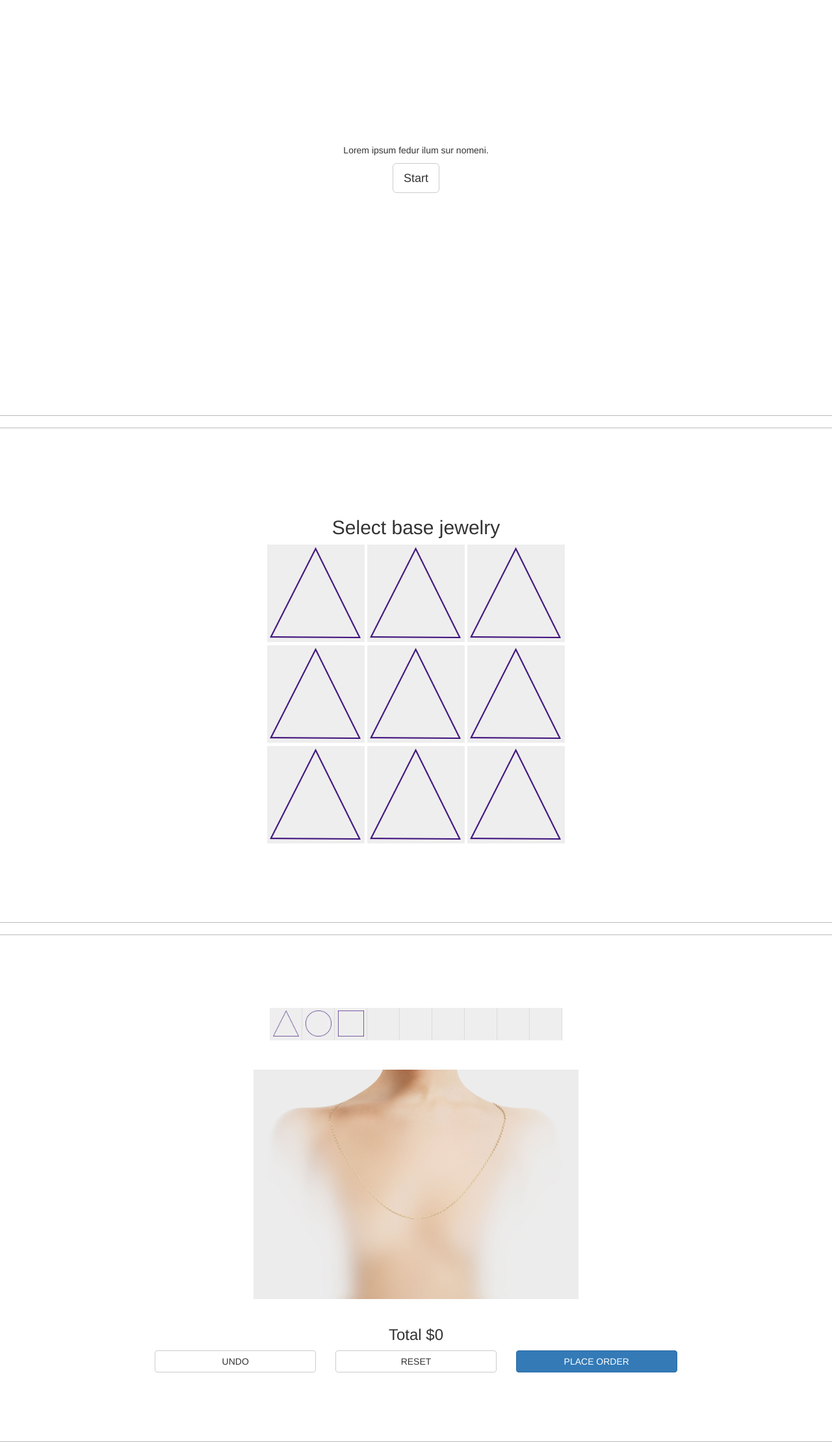
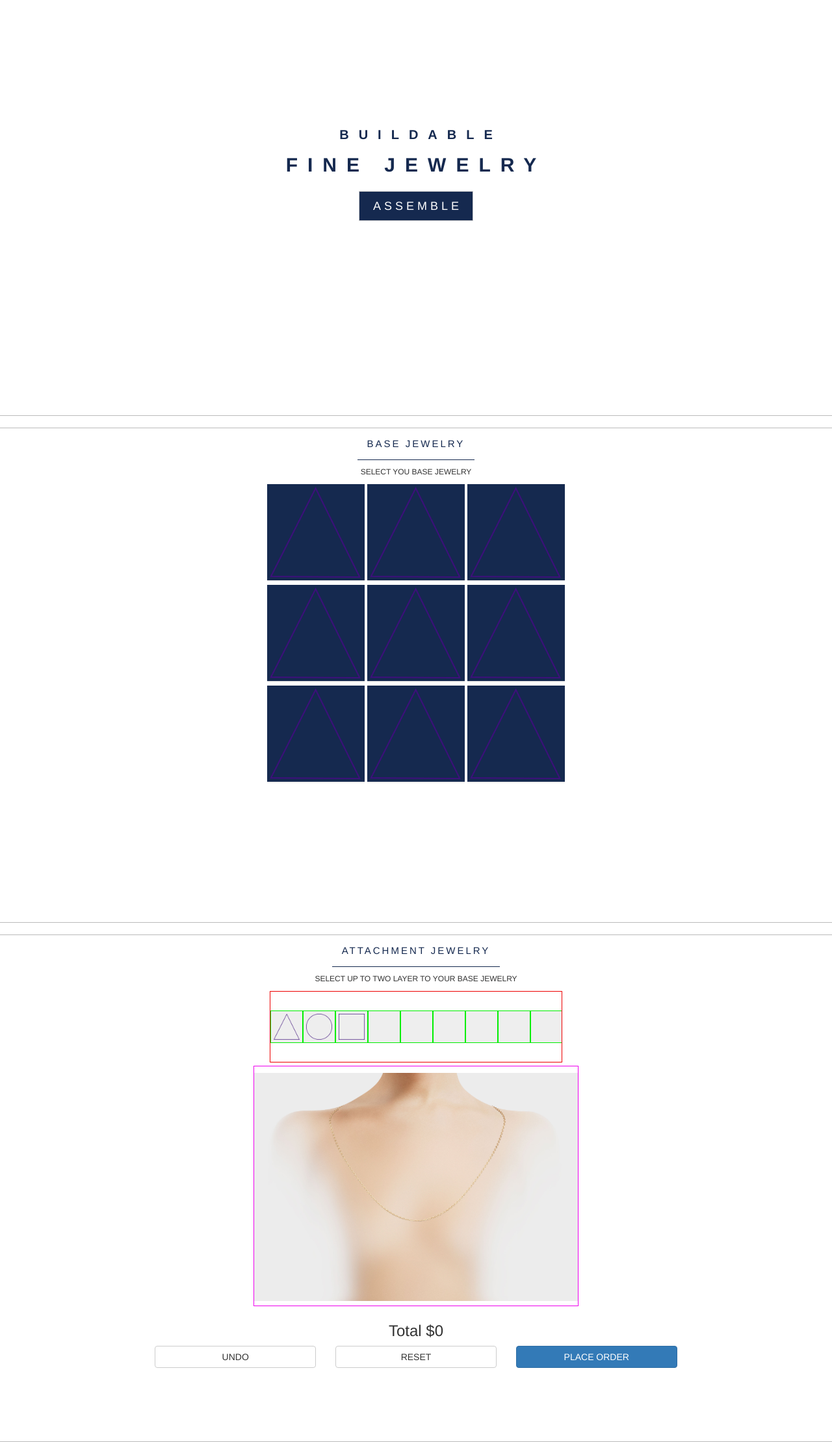
Before and after one commit to daveil/tara, a PHP site: page / in a window 1280 px wide. Shown: the part 151-2370 px from the top of the page at 65% size. Run offline with PHP 8.4, Linux system fonts and the light colour scheme.

Commit message:
Adjust ui placement

```diff
--- a/css/tara.css
+++ b/css/tara.css
@@ -10,26 +10,81 @@ canvas{
 body>div.container{
 	margin-top:10px;
 }
+#jde-intro h2{
+	margin: 0;
+    color: #15294f;
+    text-transform: uppercase;
+    font-weight: bold;
+    letter-spacing: 15px;
+    text-indent: 15px;
+    line-height: 50px;
+    font-size: 30px;
+}
+#jde-intro h2 span{
+	font-size:20px;
+	line-height: 0;
+}
+#jde-intro .jde-btn-main{
+	margin-top: 15px;
+	text-indent: 5px;
+	letter-spacing: 5px;
+	text-transform: uppercase;
+}
+.jde-header{
+	text-align: center;
+	margin-top:20px;
+}
+.jde-header h2{
+	padding: 15px 15px;
+	margin: 0;
+	margin-bottom: 10px;
+    color: #15294f;
+    text-transform: uppercase;
+    letter-spacing: 3px;
+    font-size: 15px;
+    border-bottom: 1px solid #15294f;
+    display: inline-block;
+}
+.jde-header p{
+	font-size: 12px;
+	text-transform: uppercase;
+}
+#jde-select .jde-jewel{
+	background-color: #15294f;
+}
 .jde-ui-panel{
 	padding:0 15px;
 	height: 100vh;
 	width:100%;
 	display: table;
-	border-top: 1px solid #bbb;
-	border-bottom: 1px solid #bbb;
 	margin-top: 10px;
 	margin-bottom: -30px;
 }
+.dev .jde-ui-panel{
+	border-top: 1px solid #bbb;
+	border-bottom: 1px solid #bbb;
+}
 .jde-ui-panel>.container{
 	display:table-cell;
-	vertical-align: middle;
 	min-height: 150px;
 	height:150px;
 
 }
+.jde-va-middle{
+	vertical-align: middle !important;
+}
+.jde-va-top{
+	vertical-align: top !important;
+}
+.jde-btn-main,.jde-btn-main:hover,.jde-btn-main:active,.jde-btn-main:focus{
+	border-radius: 0;
+	background-color:#15294f !important;
+	color:#fff !important;
+	outline: none;
+}
 .jde-horizontal-wrapper{
 	width:450px;
-	height:120px;
+	height:110px;
 	margin:0 auto;
 	white-space: nowrap;
 	overflow-y: hidden;
--- a/index.php
+++ b/index.php
@@ -12,20 +12,23 @@
       <script src="https://oss.maxcdn.com/respond/1.4.2/respond.min.js"></script>
     <![endif]-->
   </head>
-  <body>
+  <body class="dev">
     <div class="jde-ui-panel" id="jde-intro">
-    	<div class="container">
+    	<div class="container  jde-va-middle">
     		<div class="row">
     			<div class="col-md-6 col-md-offset-3 text-center">
-			    	<p>Lorem ipsum fedur ilum sur nomeni.</p>
-			    	<button class="btn btn-default btn-lg">Start</button>
+			    	<h2><span>Buildable</span><br>Fine Jewelry</h2>
+			    	<button class="btn btn-default btn-lg jde-btn jde-btn-main">Assemble</button>
     			</div>
     		</div>
     	</div>
     </div>
     <div class="jde-ui-panel" id="jde-select">
-    	<div class="container text-center">
-		    	<h2>Select base jewelry</h2>
+    	<div class="container jde-va-top">
+		    	<div class="jde-header">
+			    	<h2>Base jewelry</h2>
+			    	<p>Select you base jewelry</p>
+		    	</div>
 		    	<ul class="jde-ui-tray">
 					<li class="jde-ui-item">
 						<div class="jde-jewel">
@@ -78,6 +81,10 @@
     </div>
     <div class="jde-ui-panel" id="jde-build">
 	    <div class="container">
+	    	<div class="jde-header">
+		    	<h2>Attachment jewelry</h2>
+			    <p>Select up to two layer to your base jewelry</p>
+		    </div>
 			<div class="jde-horizontal-wrapper">
 				<ul class="jde-ui-list">
 					<li class="jde-ui-item">
```
